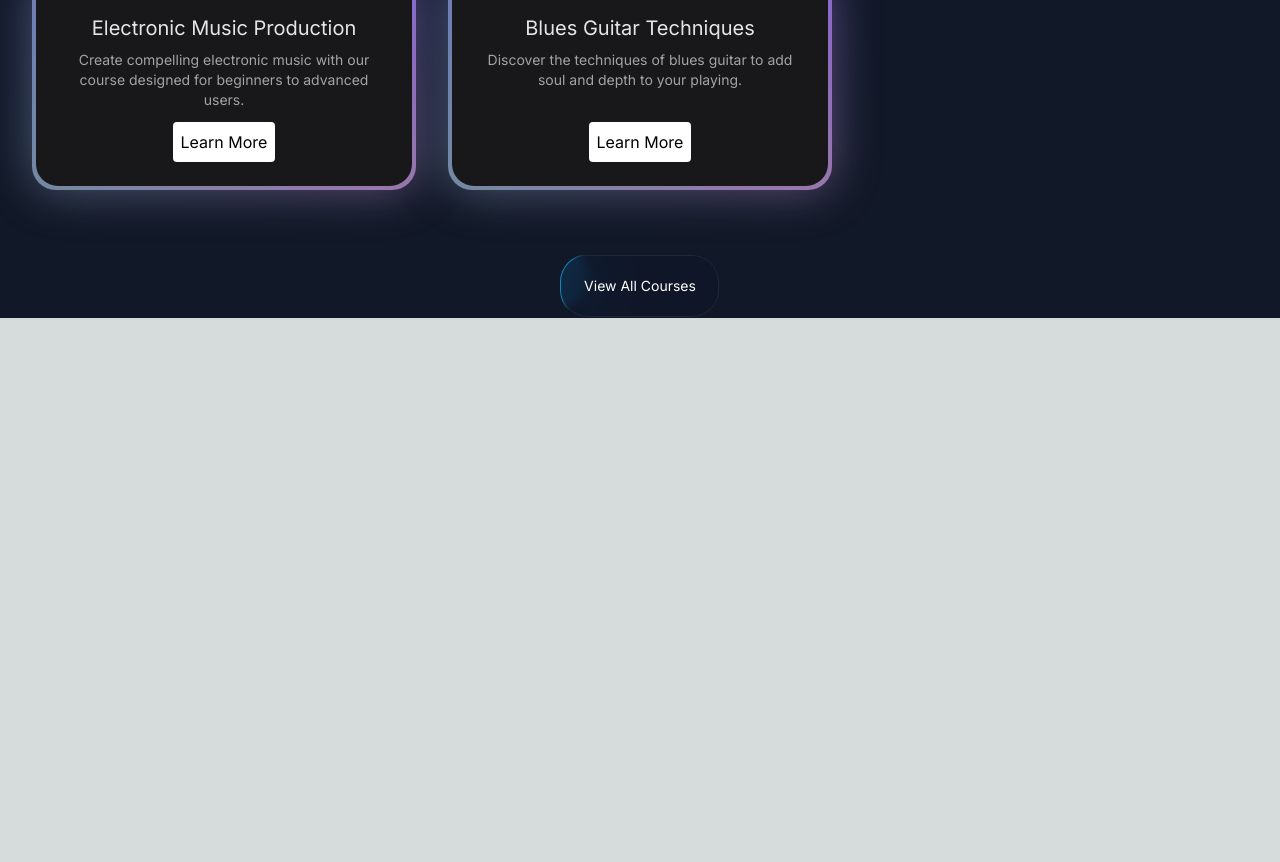
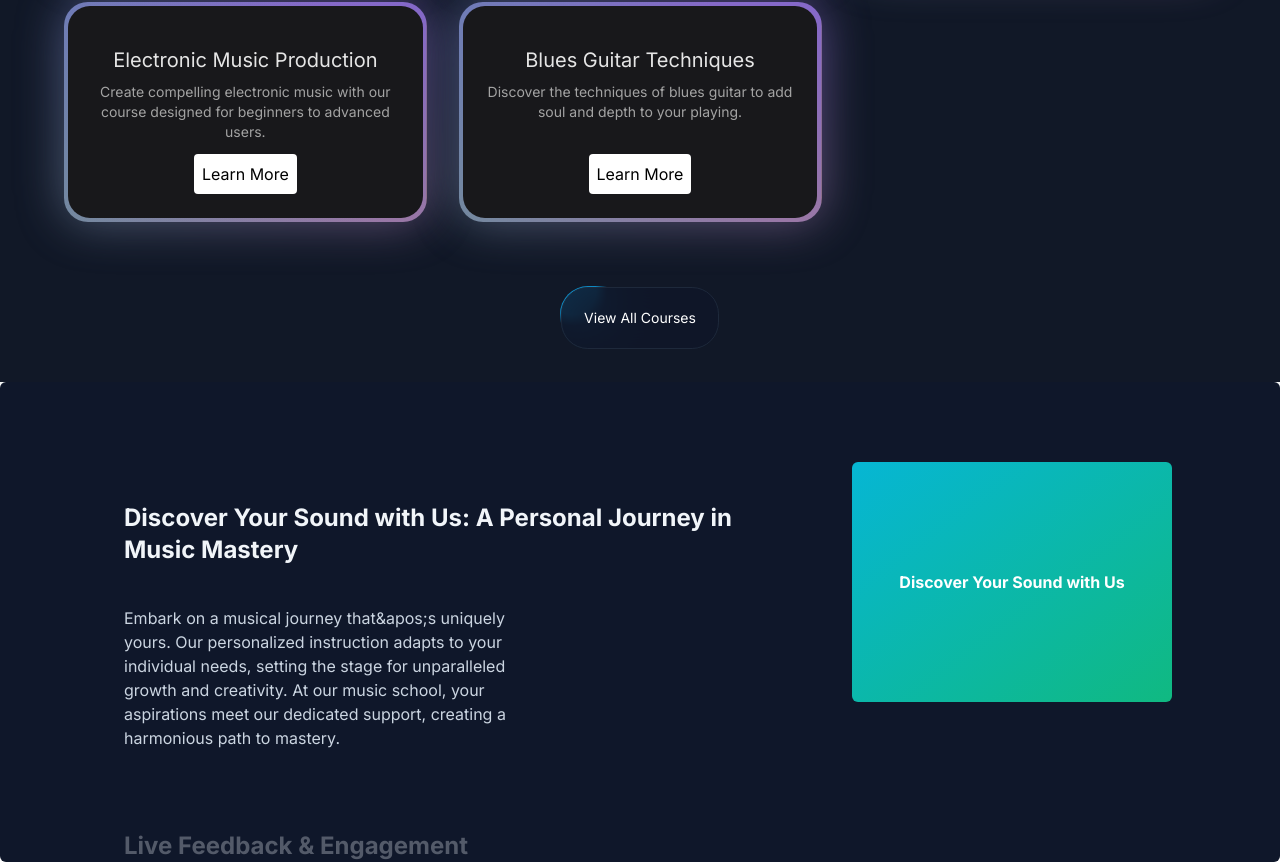
Before and after one commit to RidhikaJoshi/music, a Next.js app: page / in a window 1280 px wide. Shown: the part 1254-2116 px from the top of the page. Before the commit the page ends 1572 px from the top, so only its background shows below. Built offline with nearby package versions, Linux system fonts and the light colour scheme.

Commit message:
Update page component to include StickyScrollSection component

```diff
--- a/src/app/page.tsx
+++ b/src/app/page.tsx
@@ -1,12 +1,13 @@
 import HeroSection from "@/components/HeroSection";
 import FeaturedCourses from "@/components/FeaturedCourses";
-
+import StickyScrollSection from "@/components/StickyScroll";
 
 export default function Home() {
   return (
     <>
    <HeroSection/>
    <FeaturedCourses/>
+   <StickyScrollSection/>
    </>
   );
 }
--- a/src/components/FeaturedCourses.tsx
+++ b/src/components/FeaturedCourses.tsx
@@ -20,7 +20,7 @@ interface Course {
 function FeaturedCourses() {
     const featuredCourses= courseData.courses.filter((course:Course)=>course.isFeatured)
   return (
-    <div className=" bg-gray-900 w-full min-h-[40rem] flex flex-col items-center justify-center gap-6">
+    <div className=" bg-gray-900 w-full min-h-[40rem] flex flex-col items-center justify-center gap-6 p-8">
         <p className="mt-3 text-center font-semibold text-teal-600 text-base uppercase">Featured Courses</p>
         <p className="mt-2 text-3xl font-extrabold text-white sm:text-4xl">Learn With the Best</p>
 
--- /dev/null
+++ b/src/components/StickyScroll.tsx
@@ -0,0 +1,56 @@
+"use client";
+import React from "react";
+import { StickyScroll } from "@/components/ui/sticky-scroll-reveal";
+
+const content = [
+  {
+     title: 'Discover Your Sound with Us: A Personal Journey in Music Mastery',
+      description:
+        'Embark on a musical journey that&apos;s uniquely yours. Our personalized instruction adapts to your individual needs, setting the stage for unparalleled growth and creativity. At our music school, your aspirations meet our dedicated support, creating a harmonious path to mastery.',
+    content: (
+      <div className="h-full w-full bg-[linear-gradient(to_bottom_right,var(--cyan-500),var(--emerald-500))] flex items-center justify-center text-white font-bold">
+        Discover Your Sound with Us
+      </div>
+    ),
+  },
+  {
+     title: 'Live Feedback & Engagement',
+      description:
+        'Immerse yourself in an interactive learning experience where feedback is immediate, just like real-time changes in a collaborative project. This approach enhances your understanding and mastery of music concepts and performance techniques.',
+    content: (
+      <div className="h-full w-full  flex items-center justify-center text-white font-bold">
+        Live Feedback & Engagement
+      </div>
+    ),
+  },
+  {
+    title: 'Cutting-Edge Curriculum',
+      description:
+        'Our curriculum is continuously updated to include the latest music education trends and technologies, ensuring you’re always learning with the most current and effective methods. Say goodbye to outdated materials and welcome an education that evolves with the industry.',
+    content: (
+      <div className="h-full w-full bg-[linear-gradient(to_bottom_right,var(--orange-500),var(--yellow-500))] flex items-center justify-center text-white font-bold">
+        Cutting-Edge Curriculum
+      </div>
+    ),
+  },
+  {
+    title: 'Limitless Learning Opportunities',
+      description:
+        'With our expansive resource library and dynamic course offerings, you’ll never find yourself without something new to explore. Our platform provides continuous opportunities for growth, ensuring your musical skills are always advancing.',
+    content: (
+      <div className="h-full w-full bg-[linear-gradient(to_bottom_right,var(--cyan-500),var(--emerald-500))] flex items-center justify-center text-white font-bold">
+       Limitless Learning Opportunities
+      </div>
+    ),
+  },
+];
+
+function StickyScrollSection() {
+  return (
+    <div className="min-h-72 w-full">
+        <StickyScroll content={content} />
+    </div>
+  )
+}
+
+export default StickyScrollSection;
--- /dev/null
+++ b/src/components/ui/sticky-scroll-reveal.tsx
@@ -0,0 +1,105 @@
+"use client";
+import React, { useRef } from "react";
+import { useMotionValueEvent, useScroll } from "framer-motion";
+import { motion } from "framer-motion";
+import { cn } from "@/utils/cn";
+
+export const StickyScroll = ({
+  content,
+  contentClassName,
+}: {
+  content: {
+    title: string;
+    description: string;
+    content?: React.ReactNode | any;
+  }[];
+  contentClassName?: string;
+}) => {
+  const [activeCard, setActiveCard] = React.useState(0);
+  const ref = useRef<any>(null);
+  const { scrollYProgress } = useScroll({
+    // uncomment line 22 and comment line 23 if you DONT want the overflow container and want to have it change on the entire page scroll
+    // target: ref
+    container: ref,
+    offset: ["start start", "end start"],
+  });
+  const cardLength = content.length;
+
+  useMotionValueEvent(scrollYProgress, "change", (latest) => {
+    const cardsBreakpoints = content.map((_, index) => index / cardLength);
+    const closestBreakpointIndex = cardsBreakpoints.reduce(
+      (acc, breakpoint, index) => {
+        const distance = Math.abs(latest - breakpoint);
+        if (distance < Math.abs(latest - cardsBreakpoints[acc])) {
+          return index;
+        }
+        return acc;
+      },
+      0
+    );
+    setActiveCard(closestBreakpointIndex);
+  });
+
+  const backgroundColors = [
+    "var(--slate-900)",
+    "var(--black)",
+    "var(--neutral-900)",
+  ];
+  const linearGradients = [
+    "linear-gradient(to bottom right, var(--cyan-500), var(--emerald-500))",
+    "linear-gradient(to bottom right, var(--pink-500), var(--indigo-500))",
+    "linear-gradient(to bottom right, var(--orange-500), var(--yellow-500))",
+  ];
+  return (
+    <motion.div
+      animate={{
+        backgroundColor: backgroundColors[activeCard % backgroundColors.length],
+      }}
+      className="h-[30rem] overflow-y-auto flex justify-center relative space-x-10 rounded-md p-10"
+      ref={ref}
+    >
+      <div className="div relative flex items-start px-4">
+        <div className="max-w-2xl">
+          {content.map((item, index) => (
+            <div key={item.title + index} className="my-20">
+              <motion.h2
+                initial={{
+                  opacity: 0,
+                }}
+                animate={{
+                  opacity: activeCard === index ? 1 : 0.3,
+                }}
+                className="text-2xl font-bold text-slate-100"
+              >
+                {item.title}
+              </motion.h2>
+              <motion.p
+                initial={{
+                  opacity: 0,
+                }}
+                animate={{
+                  opacity: activeCard === index ? 1 : 0.3,
+                }}
+                className="text-kg text-slate-300 max-w-sm mt-10"
+              >
+                {item.description}
+              </motion.p>
+            </div>
+          ))}
+          <div className="h-40" />
+        </div>
+      </div>
+      <motion.div
+        animate={{
+          background: linearGradients[activeCard % linearGradients.length],
+        }}
+        className={cn(
+          "hidden lg:block h-60 w-80 rounded-md bg-white sticky top-10 overflow-hidden",
+          contentClassName
+        )}
+      >
+        {content[activeCard].content ?? null}
+      </motion.div>
+    </motion.div>
+  );
+};
```
